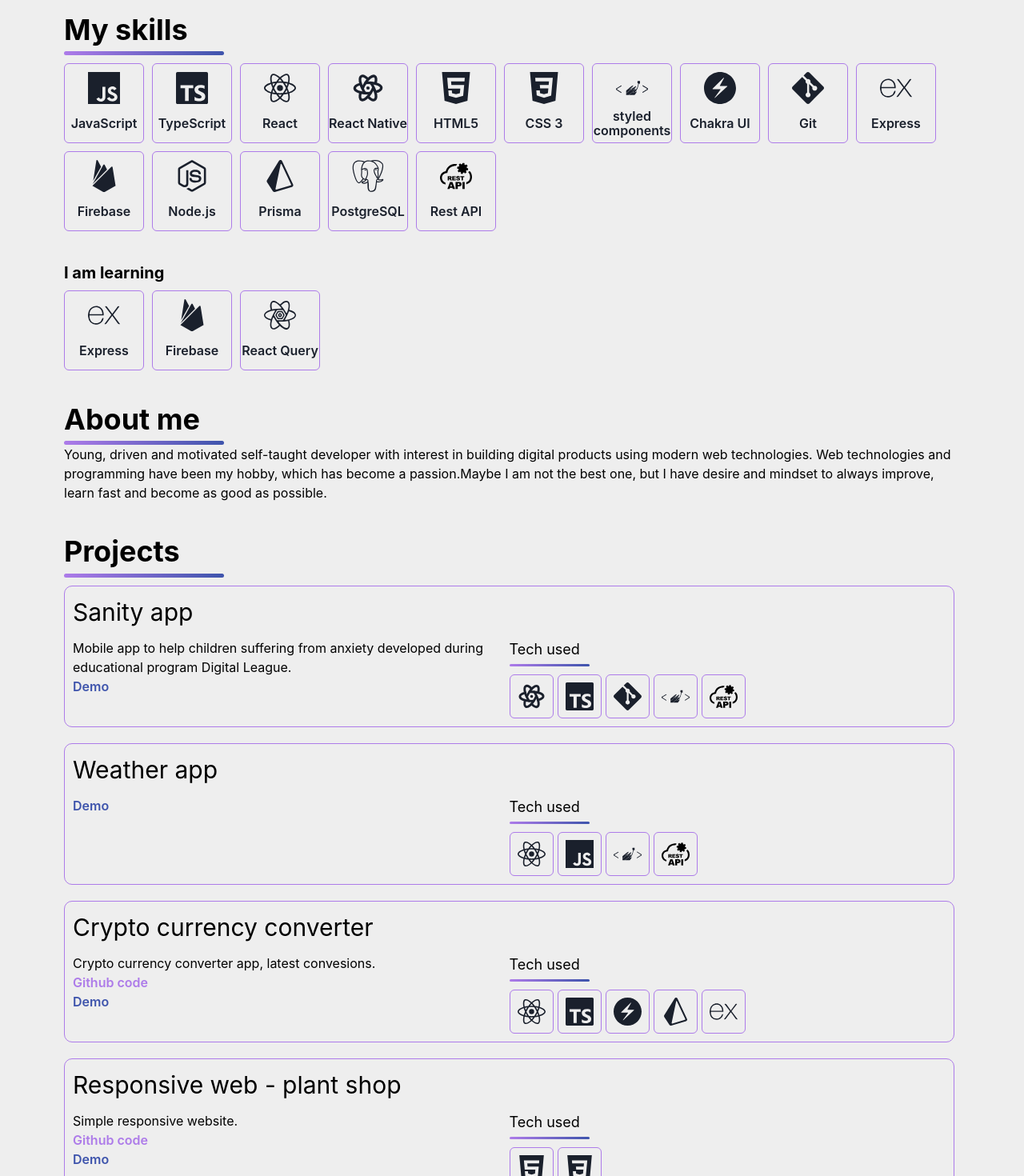
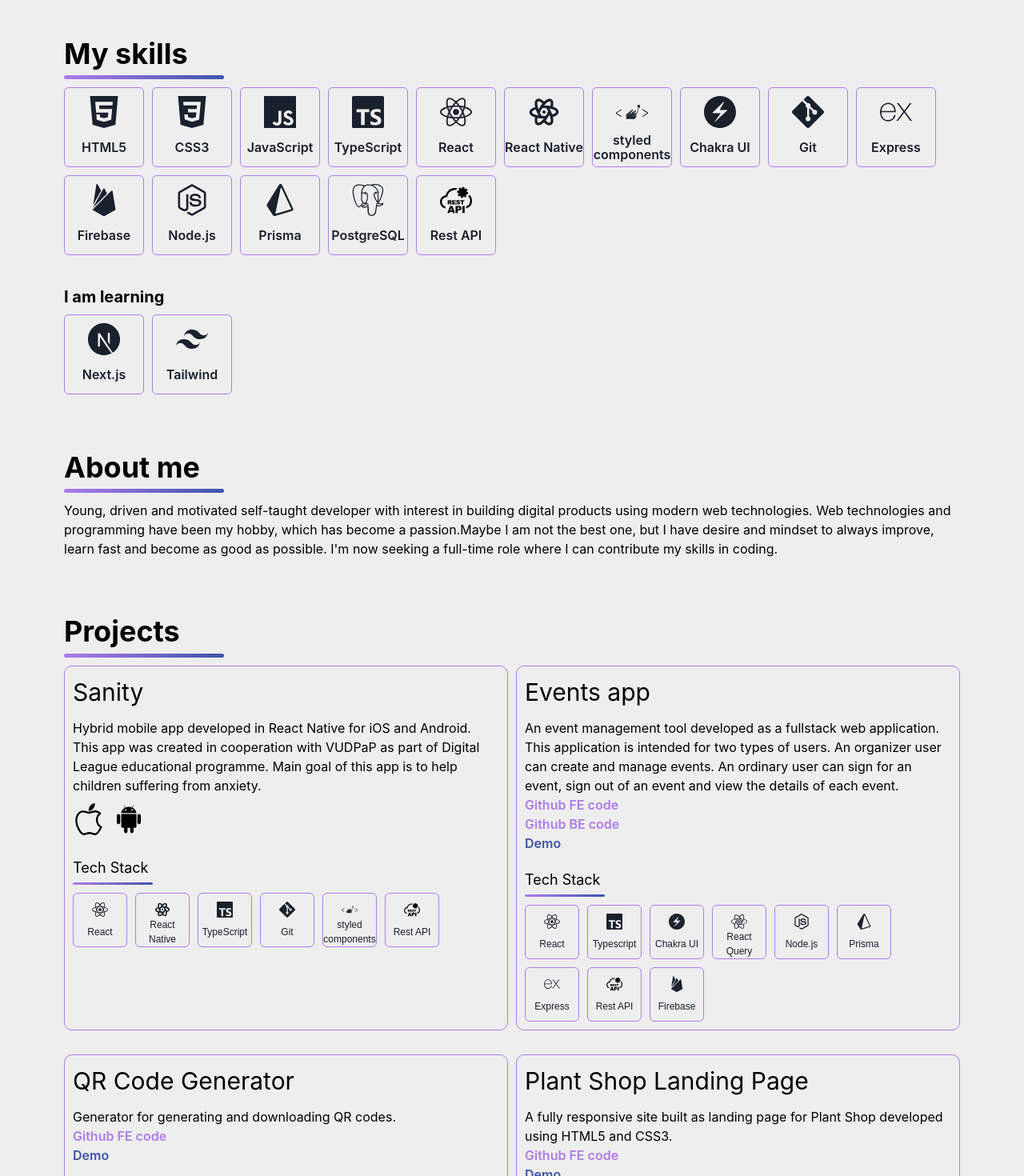
Before and after one commit to BruhovaAlena/my-portfolio, a React (Create React App) app: page / in a window 1280 px wide. Shown: the part 480-1950 px from the top of the page at 80% size. Built offline with nearby package versions, Linux system fonts and the light colour scheme.

Commit message:
fix projects section

```diff
--- a/src/App.tsx
+++ b/src/App.tsx
@@ -1,6 +1,6 @@
 import React from 'react';
 import './App.css';
-import { Box, theme } from '@chakra-ui/react';
+import { Box } from '@chakra-ui/react';
 import NavBar from './components/units/NavBar';
 import Home from './components/sections/Home';
 import AboutMe from './components/sections/AboutMe';
@@ -17,61 +17,22 @@ function App() {
         <Home />
       </Box>
 
-      <Box id="skills">
+      <Box id="skills" pt="30px">
         <Skills />
       </Box>
-      <Box id="about">
+      <Box id="about" pt="30px">
         <AboutMe />
       </Box>
 
-      <Box id="projects">
+      <Box id="projects" pt="30px">
         <Projects />
       </Box>
 
-      <Box id="contacts">
+      <Box id="contacts" pt="30px">
         <Contacts />
       </Box>
 
       <Footer />
-
-      {/* <Flex marginTop="16" flexDir="column">
-        <Flex
-          id="1"
-          bgColor={'background'}
-          height="100vh"
-          alignItems="center"
-          justifyContent="center"
-        >
-          <Home />
-        </Flex>
-        <Flex
-          id="2"
-          pt="16"
-          bgColor={'background'}
-          height="100vh"
-          justifyContent="center"
-        >
-          <AboutMe />
-        </Flex>
-        <Flex
-          id="3"
-          bgColor={'background'}
-          height="100vh"
-          pt="16"
-          justifyContent="center"
-        >
-          <Projects />
-        </Flex>
-        <Flex
-          id="4"
-          bgColor={'background'}
-          height="100vh"
-          pt="16"
-          justifyContent="center"
-        >
-          <Contacts />
-        </Flex>
-      </Flex> */}
     </>
   );
 }
--- a/src/components/sections/AboutMe.tsx
+++ b/src/components/sections/AboutMe.tsx
@@ -1,6 +1,5 @@
 import React from 'react';
-import { Flex, Text, Heading, Box, theme, Image } from '@chakra-ui/react';
-import ItemSkill from '../units/ItemSkill';
+import { Flex, Text, Heading, Box, theme } from '@chakra-ui/react';
 const AboutMe = () => {
   return (
     <Box>
@@ -28,12 +27,14 @@ const AboutMe = () => {
           color="black"
           fontFamily={theme.fonts.body}
           textAlign={{ base: 'justify', lg: 'left' }}
+          mt="10px"
         >
           Young, driven and motivated self-taught developer with interest in
           building digital products using modern web technologies. Web
           technologies and programming have been my hobby, which has become a
           passion.Maybe I am not the best one, but I have desire and mindset to
-          always improve, learn fast and become as good as possible.
+          always improve, learn fast and become as good as possible. I'm now
+          seeking a full-time role where I can contribute my skills in coding.
         </Text>
       </Flex>
     </Box>
--- a/src/components/sections/Contacts.tsx
+++ b/src/components/sections/Contacts.tsx
@@ -1,14 +1,5 @@
 import React from 'react';
-import {
-  Button,
-  Flex,
-  Text,
-  Heading,
-  Icon,
-  Link,
-  theme,
-  Box,
-} from '@chakra-ui/react';
+import { Flex, Text, Heading, Icon, Link, theme, Box } from '@chakra-ui/react';
 import { BsLinkedin, BsGithub } from 'react-icons/bs';
 
 const Contacts = () => {
@@ -26,6 +17,7 @@ const Contacts = () => {
       >
         Contacts
       </Heading>
+
       <Box
         mt="5px"
         h="5px"
@@ -33,20 +25,37 @@ const Contacts = () => {
         bgGradient="linear(to-r, #AD7BE9,#3E54AC)"
         borderRadius="10px"
       ></Box>
-      <Flex marginTop="40px" gap="20px">
+      <Text
+        color="black"
+        fontFamily={theme.fonts.body}
+        textAlign={{ base: 'justify', lg: 'left' }}
+        mt="10px"
+      >
+        If you have any questions about me or my projects, you can find me on
+        social media
+      </Text>
+      <Flex mt="20px" gap="20px">
         <Link
           href="https://www.linkedin.com/in/alena-br%C5%AFhov%C3%A1-336626193/"
           isExternal
         >
           <Icon as={BsLinkedin} color={'black'} w={10} h={10} />
         </Link>
-        <Link
-          href="https://www.linkedin.com/in/alena-br%C5%AFhov%C3%A1-336626193/"
-          isExternal
-        >
+        <Link href="https://github.com/BruhovaAlena" isExternal>
           <Icon as={BsGithub} color={'black'} w={10} h={10} />
         </Link>
       </Flex>
+      <Text
+        color="black"
+        fontFamily={theme.fonts.body}
+        textAlign={{ base: 'justify', lg: 'left' }}
+        mt="10px"
+      >
+        or you can send me an email:{' '}
+        <Text as="mark" bgColor="lila" fontWeight="semibold" borderRadius="6px">
+          bruhovaalena@gmail.com
+        </Text>
+      </Text>
     </Flex>
   );
 };
--- a/src/components/sections/Projects.tsx
+++ b/src/components/sections/Projects.tsx
@@ -1,82 +1,103 @@
 import React from 'react';
-import { Heading, Box, theme, Flex } from '@chakra-ui/react';
-import Project from '../units/Project';
+import { Heading, Box, theme, Flex, SimpleGrid } from '@chakra-ui/react';
+import Project, { UsedTech } from '../units/Project';
 import { IconName } from '../../constants/icon';
 
 export type ProjectType = {
   title: string;
   desc: string;
-  icons: IconName[];
-  githubLink?: string;
-  demoLink: string;
+  icons: UsedTech[];
+  githubLinkFe?: string;
+  githubLinkBe?: string;
+  demoLink?: string;
+  apple?: string;
+  android?: string;
 };
 
 const projects: ProjectType[] = [
   {
-    title: 'Sanity app',
-    desc: 'Mobile app to help children suffering from anxiety developed during educational program Digital League.',
+    title: 'Sanity',
+    desc: 'Hybrid mobile app developed in React Native for iOS and Android. This app was created in cooperation with VUDPaP as part of Digital League educational programme. Main goal of this app is to help children suffering from anxiety.',
     icons: [
-      IconName.REACT_NATIVE,
-      IconName.TYPESCRIPT,
-      IconName.GIT,
-      IconName.STYLED,
-      IconName.REST,
+      { icon: IconName.REACT, text: 'React' },
+      { icon: IconName.REACT_NATIVE, text: 'React Native' },
+      { icon: IconName.TYPESCRIPT, text: 'TypeScript' },
+      { icon: IconName.GIT, text: 'Git' },
+      { icon: IconName.STYLED, text: 'styled components' },
+      { icon: IconName.REST, text: 'Rest API' },
     ],
-    demoLink: '',
+    apple:
+      'https://apps.apple.com/gb/app/sanity-app/id1669729843?platform=iphone',
+    android:
+      'https://play.google.com/store/apps/details?id=sk.bluelemons.sanity&hl=sk&gl=US',
+  },
+  {
+    title: 'Events app',
+    desc: 'An event management tool developed as a fullstack web application. This application is intended for two types of users. An organizer user can create and manage events. An ordinary user can sign for an event, sign out of an event and view the details of each event.',
+    icons: [
+      { icon: IconName.REACT, text: 'React' },
+      { icon: IconName.TYPESCRIPT, text: 'Typescript' },
+      { icon: IconName.CHAKRA, text: 'Chakra UI' },
+      { icon: IconName.REACT_QUERY, text: 'React Query' },
+      { icon: IconName.NODEJS, text: 'Node.js' },
+      { icon: IconName.PRISMA, text: 'Prisma' },
+      { icon: IconName.EXPRESS, text: 'Express' },
+      { icon: IconName.REST, text: 'Rest API' },
+      { icon: IconName.FIREBASE, text: 'Firebase' },
+    ],
+    githubLinkFe: 'https://github.com/BruhovaAlena/event-app-fe',
+    githubLinkBe: 'https://github.com/BruhovaAlena/event-app-be',
+    demoLink: 'https://events-app-fe.onrender.com',
+  },
+  {
+    title: 'QR Code Generator',
+    desc: 'Generator for generating and downloading QR codes.',
+    icons: [
+      { icon: IconName.REACT, text: 'React' },
+      { icon: IconName.TYPESCRIPT, text: 'TypeScript' },
+      { icon: IconName.CHAKRA, text: 'Chakra UI' },
+    ],
+    githubLinkFe: 'https://github.com/BruhovaAlena/QRCodeGenerator',
+    demoLink: 'https://qr-code-generator-cn1o.onrender.com/',
+  },
+  {
+    title: 'Plant Shop Landing Page ',
+    desc: 'A fully responsive site built as landing page for Plant Shop developed using HTML5 and CSS3.',
+    icons: [
+      { icon: IconName.HTML, text: 'HTML5' },
+      { icon: IconName.CSS, text: 'CSS3' },
+    ],
+    githubLinkFe: 'https://github.com/BruhovaAlena/responsive-website',
+    demoLink: 'https://bruhovaalena.github.io/responsive-website/',
+  },
+  {
+    title: 'Crypto Currency Converter',
+    desc: 'A full stack web app for converting crypto currencies to usd with tracking of latest conversions and overall statistics of conversions for each crypto currency. The CoinMarketCap API is used to obtain data about conversion rates.',
+    icons: [
+      { icon: IconName.REACT, text: 'React' },
+      { icon: IconName.TYPESCRIPT, text: 'TypeScript' },
+      { icon: IconName.CHAKRA, text: 'Chakra UI' },
+      { icon: IconName.NODEJS, text: 'Node.js' },
+      { icon: IconName.PRISMA, text: 'Prisma' },
+      { icon: IconName.EXPRESS, text: 'Express' },
+    ],
+    githubLinkFe:
+      'https://github.com/BruhovaAlena/crypto-currency-converter-fe',
+    githubLinkBe:
+      'https://github.com/BruhovaAlena/crypto-currency-converter-be',
+    demoLink: 'https://crypto-currency-converter-fe.onrender.com',
   },
   {
     title: 'Weather app',
-    desc: '',
+    desc: 'A simple web app to get weather data based on search using OpenWeather API.',
     icons: [
-      IconName.REACT,
-      IconName.JAVASCRIPT,
-      IconName.STYLED,
-      IconName.REST,
+      { icon: IconName.REACT, text: 'React' },
+      { icon: IconName.JAVASCRIPT, text: 'JavaScript' },
+      { icon: IconName.STYLED, text: 'styled components' },
+      { icon: IconName.REST, text: 'Rest API' },
     ],
-    demoLink: '',
-  },
-  {
-    title: 'Crypto currency converter',
-    desc: 'Crypto currency converter app, latest convesions.',
-    icons: [
-      IconName.REACT,
-      IconName.TYPESCRIPT,
-      IconName.CHAKRA,
-      IconName.PRISMA,
-      IconName.EXPRESS,
-    ],
-    githubLink: 'https://github.com/BruhovaAlena/event-app-fe',
-    demoLink: '',
-  },
-  {
-    title: 'Responsive web - plant shop',
-    desc: 'Simple responsive website.',
-    icons: [IconName.HTML, IconName.CSS],
-    githubLink: 'https://github.com/BruhovaAlena/event-app-fe',
-    demoLink: '',
-  },
-  {
-    title: 'QR Code Generator app',
-    desc: 'Simple QR Code Generator App.',
-    icons: [IconName.REACT, IconName.TYPESCRIPT, IconName.CHAKRA],
-    githubLink: 'https://github.com/BruhovaAlena/event-app-fe',
-    demoLink: '',
-  },
-  {
-    title: 'Event  app',
-    desc: 'adfudf sdu asuhd fihsd fhusdiu fdfs djf.a sdjf aisdjf asdo faosdjf sdjf s',
-    icons: [
-      IconName.REACT,
-      IconName.TYPESCRIPT,
-      IconName.REACT_QUERY,
-      IconName.CHAKRA,
-      IconName.GIT,
-      IconName.PRISMA,
-      IconName.EXPRESS,
-      IconName.REST,
-    ],
-    githubLink: 'https://github.com/BruhovaAlena/event-app-fe',
-    demoLink: '',
+    githubLinkFe: 'https://github.com/BruhovaAlena/weather-app',
+    demoLink: 'https://github.com/BruhovaAlena/event-app-fe',
   },
 ];
 
@@ -103,17 +124,21 @@ const Projects = () => {
         borderRadius="10px"
         mb="10px"
       ></Box>
-      <Box>
+
+      <SimpleGrid columns={{ sm: 1, md: 2 }} spacing="10px">
         {projects.map((project) => (
           <Project
             desc={project.desc}
             title={project.title}
-            githubLink={project.githubLink ? project.githubLink : ''}
+            githubLinkFe={project.githubLinkFe ? project.githubLinkFe : ''}
+            githubLinkBe={project.githubLinkBe ? project.githubLinkBe : ''}
             demoLink={project.demoLink}
             tools={project.icons}
+            apple={project.apple}
+            android={project.android}
           />
         ))}
-      </Box>
+      </SimpleGrid>
     </Flex>
   );
 };
--- a/src/components/sections/Skills.tsx
+++ b/src/components/sections/Skills.tsx
@@ -33,20 +33,68 @@ const Skills = () => {
           flexWrap="wrap"
           justifyContent={{ base: 'center', lg: 'flex-start' }}
         >
-          <ItemSkill text="JavaScript" iconName={IconName.JAVASCRIPT} />
-          <ItemSkill text="TypeScript" iconName={IconName.TYPESCRIPT} />
-          <ItemSkill text="React" iconName={IconName.REACT} />
-          <ItemSkill text="React Native" iconName={IconName.REACT_NATIVE} />
           <ItemSkill text="HTML5" iconName={IconName.HTML} />
-          <ItemSkill text="CSS 3" iconName={IconName.CSS} />
-          <ItemSkill text="styled components" iconName={IconName.STYLED} />
-          <ItemSkill text="Chakra UI" iconName={IconName.CHAKRA} />
-          <ItemSkill text="Git" iconName={IconName.GIT} />
-          <ItemSkill text="Express" iconName={IconName.EXPRESS} />
-          <ItemSkill text="Firebase" iconName={IconName.FIREBASE} />
-          <ItemSkill text="Node.js" iconName={IconName.NODEJS} />
-          <ItemSkill text="Prisma" iconName={IconName.PRISMA} />
-          <ItemSkill text="PostgreSQL" iconName={IconName.POSTGRES} />
+          <ItemSkill text="CSS3" iconName={IconName.CSS} />
+          <ItemSkill
+            text="JavaScript"
+            iconName={IconName.JAVASCRIPT}
+            urlAddress="https://javascript.info/"
+          />
+          <ItemSkill
+            text="TypeScript"
+            iconName={IconName.TYPESCRIPT}
+            urlAddress="https://www.typescriptlang.org/"
+          />
+          <ItemSkill
+            text="React"
+            iconName={IconName.REACT}
+            urlAddress="https://react.dev/"
+          />
+          <ItemSkill
+            text="React Native"
+            iconName={IconName.REACT_NATIVE}
+            urlAddress="https://reactnative.dev/"
+          />
+          <ItemSkill
+            text="styled components"
+            iconName={IconName.STYLED}
+            urlAddress="https://styled-components.com/"
+          />
+          <ItemSkill
+            text="Chakra UI"
+            iconName={IconName.CHAKRA}
+            urlAddress="https://chakra-ui.com/"
+          />
+          <ItemSkill
+            text="Git"
+            iconName={IconName.GIT}
+            urlAddress="https://git-scm.com/"
+          />
+          <ItemSkill
+            text="Express"
+            iconName={IconName.EXPRESS}
+            urlAddress="https://expressjs.com/"
+          />
+          <ItemSkill
+            text="Firebase"
+            iconName={IconName.FIREBASE}
+            urlAddress="https://firebase.google.com/"
+          />
+          <ItemSkill
+            text="Node.js"
+            iconName={IconName.NODEJS}
+            urlAddress="https://nodejs.org/en"
+          />
+          <ItemSkill
+            text="Prisma"
+            iconName={IconName.PRISMA}
+            urlAddress="https://www.prisma.io/"
+          />
+          <ItemSkill
+            text="PostgreSQL"
+            iconName={IconName.POSTGRES}
+            urlAddress="https://www.postgresql.org/"
+          />
           <ItemSkill text="Rest API" iconName={IconName.REST} />
         </Flex>
       </Flex>
@@ -66,9 +114,16 @@ const Skills = () => {
           flexWrap="wrap"
           justifyContent={{ base: 'center', lg: 'flex-start' }}
         >
-          <ItemSkill text="Express" iconName={IconName.EXPRESS} />
-          <ItemSkill text="Firebase " iconName={IconName.FIREBASE} />
-          <ItemSkill text="React Query" iconName={IconName.REACT_QUERY} />
+          <ItemSkill
+            text="Next.js"
+            iconName={IconName.NEXT}
+            urlAddress="https://nextjs.org/"
+          />
+          <ItemSkill
+            text="Tailwind"
+            iconName={IconName.TAILWIND}
+            urlAddress="https://tailwindcss.com/"
+          />
         </Flex>
       </Flex>
     </Box>
--- a/src/components/units/ItemSkill.tsx
+++ b/src/components/units/ItemSkill.tsx
@@ -1,14 +1,16 @@
 import React from 'react';
-import { Flex, Text, theme, Icon } from '@chakra-ui/react';
+import { Flex, Text, theme, Icon, Link } from '@chakra-ui/react';
 import { IconName, IconMapper } from '../../constants/icon';
 
 type ItemSkillProps = {
   text: string;
   iconName: IconName;
+  urlAddress?: string;
 };
 
-const ItemSkill = ({ text, iconName }: ItemSkillProps) => {
+const ItemSkill = ({ text, iconName, urlAddress }: ItemSkillProps) => {
   return (
+    <Link href={urlAddress} isExternal>
       <Flex
         borderRadius="6px"
         bgColor="white"
@@ -21,6 +23,7 @@ const ItemSkill = ({ text, iconName }: ItemSkillProps) => {
         fontFamily={theme.fonts.body}
         flexDir="column"
         pt="10px"
+        _hover={{ backgroundColor: 'lila', borderRadius: '6px' }}
       >
         <Icon as={IconMapper[iconName]} w="40px" h="40px" />
         <Flex h="100%" w="100%" alignItems="center" justifyContent="center">
@@ -29,6 +32,7 @@ const ItemSkill = ({ text, iconName }: ItemSkillProps) => {
           </Text>
         </Flex>
       </Flex>
+    </Link>
   );
 };
 
--- a/src/components/units/Project.tsx
+++ b/src/components/units/Project.tsx
@@ -1,23 +1,35 @@
 import React from 'react';
-import { Flex, Text, Link, theme, Box } from '@chakra-ui/react';
-import ItemSkill from './ItemSkill';
+import { Flex, Text, Link, theme, Box, Icon } from '@chakra-ui/react';
 import UsedTechIcon from './UsedTechIcon';
 import { IconName } from '../../constants/icon';
+import { TfiApple } from 'react-icons/tfi';
+import { AiFillAndroid } from 'react-icons/ai';
+
+export type UsedTech = {
+  text: string;
+  icon: IconName;
+};
 
 type ProjectProps = {
   title: string;
   desc: string;
-  githubLink?: string;
-  demoLink: string;
-  tools: IconName[];
+  githubLinkFe?: string;
+  githubLinkBe?: string;
+  demoLink?: string;
+  tools: UsedTech[];
+  apple?: string;
+  android?: string;
 };
 
 const Project = ({
   desc,
   title,
   tools,
-  githubLink,
+  githubLinkFe,
+  githubLinkBe,
   demoLink,
+  apple,
+  android,
 }: ProjectProps) => {
   return (
     <Flex
@@ -29,27 +41,40 @@ const Project = ({
       py="10px"
       gap="10px"
       mb="20px"
+      width="full"
     >
       <Text fontSize="3xl" fontFamily={theme.fonts.heading} color="black">
         {title}
       </Text>
-      <Flex flexDir={{ base: 'column', lg: 'row' }}>
-        <Flex flexDir="column" w="100%">
+      <Flex flexDir="column">
+        <Flex flexDir="column">
           <Text color="black" fontFamily={theme.fonts.body}>
             {desc}
           </Text>
-          {githubLink && (
+
+          {githubLinkFe && (
             <Link
               fontFamily={theme.fonts.body}
-              href={githubLink}
+              href={githubLinkFe}
               isExternal
               color="lila"
               fontWeight="semibold"
             >
-              Github code
+              Github FE code
             </Link>
           )}
-
+          {githubLinkBe && (
+            <Link
+              fontFamily={theme.fonts.body}
+              href={githubLinkBe}
+              isExternal
+              color="lila"
+              fontWeight="semibold"
+            >
+              Github BE code
+            </Link>
+          )}
+          {demoLink && (
             <Link
               fontFamily={theme.fonts.body}
               href={demoLink}
@@ -59,11 +84,35 @@ const Project = ({
             >
               Demo
             </Link>
+          )}
+          {apple && android && (
+            <Flex gap="10px" mt="10px">
+              <Link
+                href={apple}
+                isExternal
+                _hover={{ backgroundColor: 'lila', borderRadius: '6px' }}
+              >
+                <Icon as={TfiApple} w={10} h={10} color="black" />
+              </Link>
+              <Link
+                href={android}
+                isExternal
+                _hover={{ backgroundColor: 'lila', borderRadius: '6px' }}
+              >
+                <Icon as={AiFillAndroid} w={10} h={10} color="black" />
+              </Link>
+            </Flex>
+          )}
         </Flex>
 
-        <Box w="100%">
-          <Text color="black" fontFamily={theme.fonts.heading} fontSize="lg">
-            Tech used
+        <Box>
+          <Text
+            color="black"
+            fontFamily={theme.fonts.heading}
+            fontSize="lg"
+            mt="20px"
+          >
+            Tech Stack
           </Text>
           <Box
             mt="5px"
@@ -73,9 +122,9 @@ const Project = ({
             borderRadius="10px"
             mb="10px"
           ></Box>
-          <Flex flexWrap="wrap">
+          <Flex flexWrap="wrap" gap="10px">
             {tools.map((tool) => (
-              <UsedTechIcon iconName={tool} />
+              <UsedTechIcon iconName={tool.icon} title={tool.text} />
             ))}
           </Flex>
         </Box>
--- a/src/components/units/UsedTechIcon.tsx
+++ b/src/components/units/UsedTechIcon.tsx
@@ -1,24 +1,31 @@
 import React from 'react';
-import { Flex, Icon } from '@chakra-ui/react';
+import { Flex, Icon, Text } from '@chakra-ui/react';
 import { IconName, IconMapper } from '../../constants/icon';
 
 type UsedTechIconProps = {
   iconName: IconName;
+  title: string;
 };
 
-const UsedTechIcon = ({ iconName }: UsedTechIconProps) => {
+const UsedTechIcon = ({ iconName, title }: UsedTechIconProps) => {
   return (
     <Flex
       borderRadius="6px"
       borderWidth="1px"
       borderColor="lila"
-      height="55px"
-      width="55px"
+      height="68px"
+      width="68px"
       justifyContent="center"
       alignItems="center"
-      mr="5px"
+      flexDir="column"
+      pt="10px"
     >
-      <Icon as={IconMapper[iconName]} w="35px" h="35px" />
+      <Icon as={IconMapper[iconName]} w="20px" h="20px" />
+      <Flex h="100%" w="100%" alignItems="center" justifyContent="center">
+        <Text textAlign="center" fontSize="xs">
+          {title}
+        </Text>
+      </Flex>
     </Flex>
   );
 };
--- a/src/constants/icon.ts
+++ b/src/constants/icon.ts
@@ -13,6 +13,8 @@ import {
   SiChakraui,
   SiStyledcomponents,
   SiPostgresql,
+  SiNextdotjs,
+  SiTailwindcss,
 } from 'react-icons/si';
 import { FaNodeJs } from 'react-icons/fa';
 import { TbBrandReactNative } from 'react-icons/tb';
@@ -36,6 +38,8 @@ export enum IconName {
   NODEJS = 'nodejs',
   POSTGRES = 'postgres',
   REST = 'rest',
+  NEXT = 'next',
+  TAILWIND = 'tailwind',
 }
 
 export const IconMapper = {
@@ -56,4 +60,6 @@ export const IconMapper = {
   [IconName.NODEJS]: FaNodeJs,
   [IconName.POSTGRES]: SiPostgresql,
   [IconName.REST]: RestIcon,
+  [IconName.TAILWIND]: SiTailwindcss,
+  [IconName.NEXT]: SiNextdotjs,
 };
```
Lines whose indentation alone changed are shown as unchanged.
